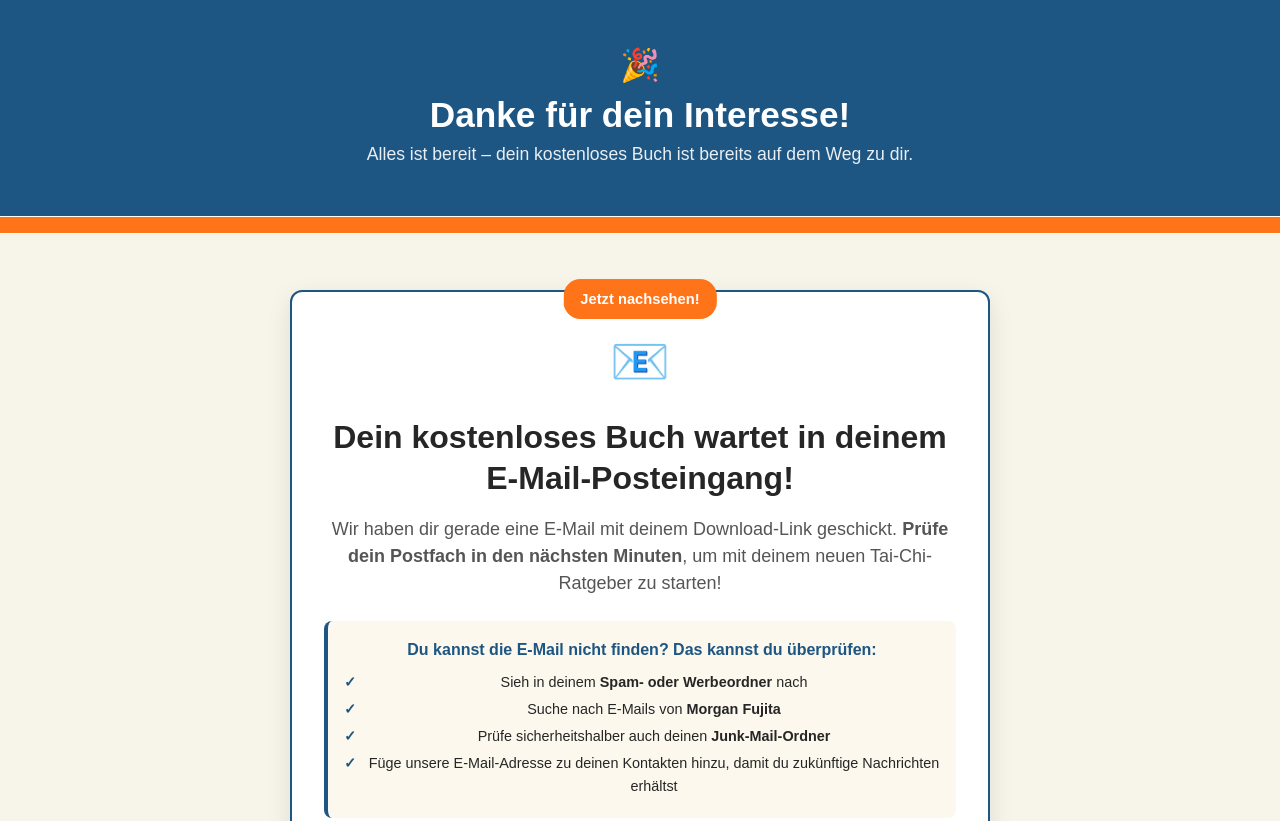
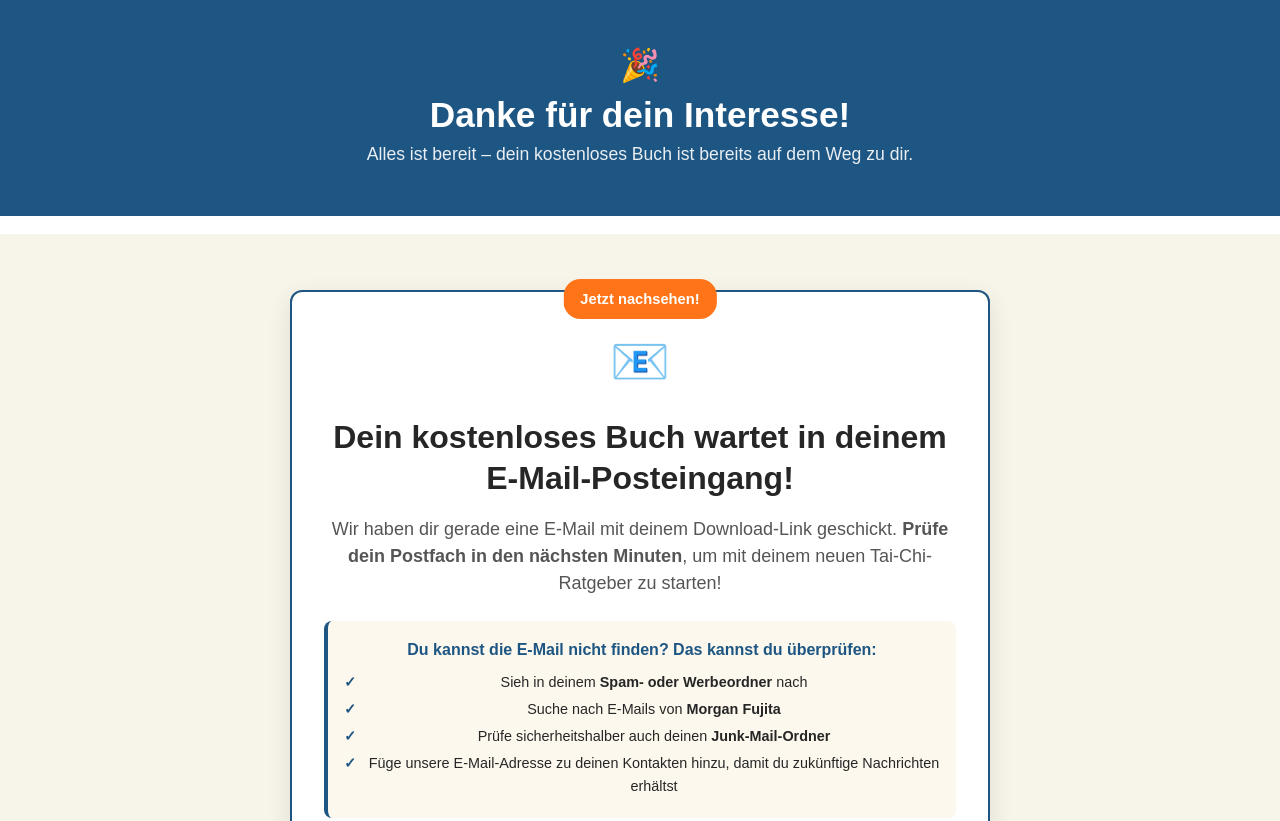
Before and after one commit to Nello29/taichiabnehmen, a plain HTML site: page danke/index.html in a window 1280 px wide. Shown: the top 821 px of the page. Drawn offline with Linux system fonts and the light colour scheme.

Commit message:
Update index.html

```diff
--- a/danke/index.html
+++ b/danke/index.html
@@ -13,6 +13,7 @@
       --primary-green: #388e3c;
       --yellow:        #FFDF52;
       --orange:        #FF7418;
+      --light-orange   #FC954D;
       --cream:         #FFF9EF;
       --white-green:   #f8faf8;
       --text-light:    #ffffff;
@@ -28,7 +29,7 @@
 
     /*======================= RESET & BASE =======================*/
     *{box-sizing:border-box;margin:0;padding:0}
-    body{background:var(--orange);color:var(--text-dark);font-family:Arial,Helvetica,sans-serif;line-height:1.6;-webkit-font-smoothing:antialiased;-moz-osx-font-smoothing:grayscale}
+    body{background:var(--light-orange);color:var(--text-dark);font-family:Arial,Helvetica,sans-serif;line-height:1.6;-webkit-font-smoothing:antialiased;-moz-osx-font-smoothing:grayscale}
     img{max-width:100%;height:auto;display:block}
     a{color:var(--white);text-decoration:none}
     a:hover{text-decoration:underline}
```
